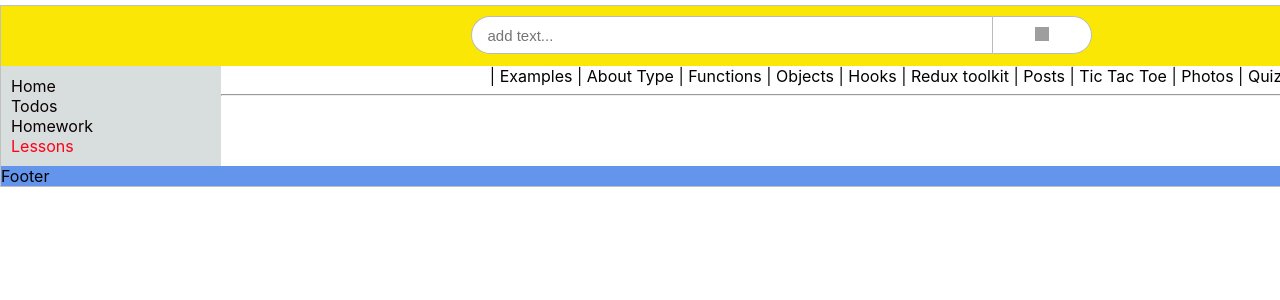
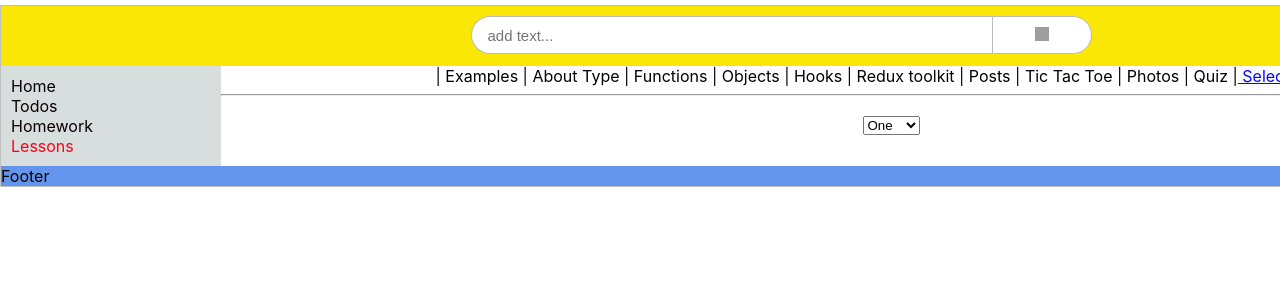
Before and after one commit to VladimirShumliaiev/Type-script-React, a React (Create React App) app in the folder my-app/: page /lessons/select in a window 1280 px wide. Shown: the top 300 px of the page. Built offline with nearby package versions, Linux system fonts and the light colour scheme; grey boxes are pictures that could not be loaded.

Commit message:
29.05.2023 +++

```diff
--- a/my-app/src/Components/mainContent/Lessons/Components Lessons/Lessons NavLink & Routing/LessonsNavLink/LessonsNavLink.tsx
+++ b/my-app/src/Components/mainContent/Lessons/Components Lessons/Lessons NavLink & Routing/LessonsNavLink/LessonsNavLink.tsx
@@ -20,6 +20,7 @@ const LessonsNavLink = () => {
             <NavLink className={isActive} to={'ticTacToe'}> Tic Tac Toe </NavLink>{'|'}
             <NavLink className={isActive} to={'photos'}> Photos </NavLink>{'|'}
             <NavLink className={isActive} to={'quiz'}> Quiz </NavLink>{'|'}
+            <NavLink className={isActive} to={'select'}> Select Menu </NavLink>{'|'}
         </div>
     );
 };
--- a/my-app/src/Components/mainContent/Lessons/Components Lessons/Lessons NavLink & Routing/Routing Lessons/LessonsRouting.tsx
+++ b/my-app/src/Components/mainContent/Lessons/Components Lessons/Lessons NavLink & Routing/Routing Lessons/LessonsRouting.tsx
@@ -12,6 +12,7 @@ import SinglePage from "../../Posts/SinglePage";
 import Board from "../../TticTacToe/Board";
 import Photos from "../../Photos/Photos";
 import Quiz from "../../Quiz/Quiz";
+import SelectLessons from "../../Select Menu/SelectLessons";
 
 
 
@@ -30,6 +31,7 @@ const LessonsRouting: FC = () => {
                 <Route path={'ticTacToe'} element={<Board/>}/>
                 <Route path={'photos'} element={<Photos/>}/>
                 <Route path={'quiz'} element={<Quiz/>}/>
+                <Route path={'select'} element={<SelectLessons/>}/>
             </Routes>
         </div>
 
--- /dev/null
+++ b/my-app/src/Components/mainContent/Lessons/Components Lessons/Select Menu/Select Components/OneSelect.tsx
@@ -0,0 +1,11 @@
+import React from 'react';
+
+const OneSelect = () => {
+    return (
+        <div>
+            <img src="https://encrypted-tbn0.gstatic.com/images?q=tbn:ANd9GcR3S2QHYBvpA30DKX585t-1Y5vp5rfAPS-u8Q&usqp=CAU" alt=""/>
+        </div>
+    );
+};
+
+export default OneSelect;
--- /dev/null
+++ b/my-app/src/Components/mainContent/Lessons/Components Lessons/Select Menu/Select Components/ThreeSelect.tsx
@@ -0,0 +1,11 @@
+import React from 'react';
+
+const ThreeSelect = () => {
+    return (
+        <div>
+            <img src="https://cdn.pixabay.com/photo/2015/04/04/19/13/three-706895_1280.jpg" alt=""/>
+        </div>
+    );
+};
+
+export default ThreeSelect;
--- /dev/null
+++ b/my-app/src/Components/mainContent/Lessons/Components Lessons/Select Menu/Select Components/TwoSelect.tsx
@@ -0,0 +1,11 @@
+import React from 'react';
+
+const TwoSelect = () => {
+    return (
+        <div>
+            <img src="https://www.shutterstock.com/image-illustration/3d-render-number-two-glowing-260nw-1890767737.jpg" alt=""/>
+        </div>
+    );
+};
+
+export default TwoSelect;
--- /dev/null
+++ b/my-app/src/Components/mainContent/Lessons/Components Lessons/Select Menu/SelectLessons.tsx
@@ -0,0 +1,27 @@
+import React, {useState} from 'react';
+import OneSelect from "./Select Components/OneSelect";
+import TwoSelect from "./Select Components/TwoSelect";
+import ThreeSelect from "./Select Components/ThreeSelect";
+
+const SelectLessons = () => {
+    const [value, setValue] = useState('')
+
+    const onChangeHandle: React.ChangeEventHandler<HTMLSelectElement> = (e) => {
+        setValue(e.target.value)
+    }
+    return (
+        <div>
+            <select value={value} onChange={onChangeHandle}>
+                <option value={'1'}>One</option>
+                <option value={'2'}>Two</option>
+                <option value={'3'}>Three</option>
+            </select>
+            {value === '1' && <OneSelect/>}
+            {value === '2' && <TwoSelect/>}
+            {value === '3' && <ThreeSelect/>}
+        </div>
+    );
+};
+
+
+export default SelectLessons;
```
